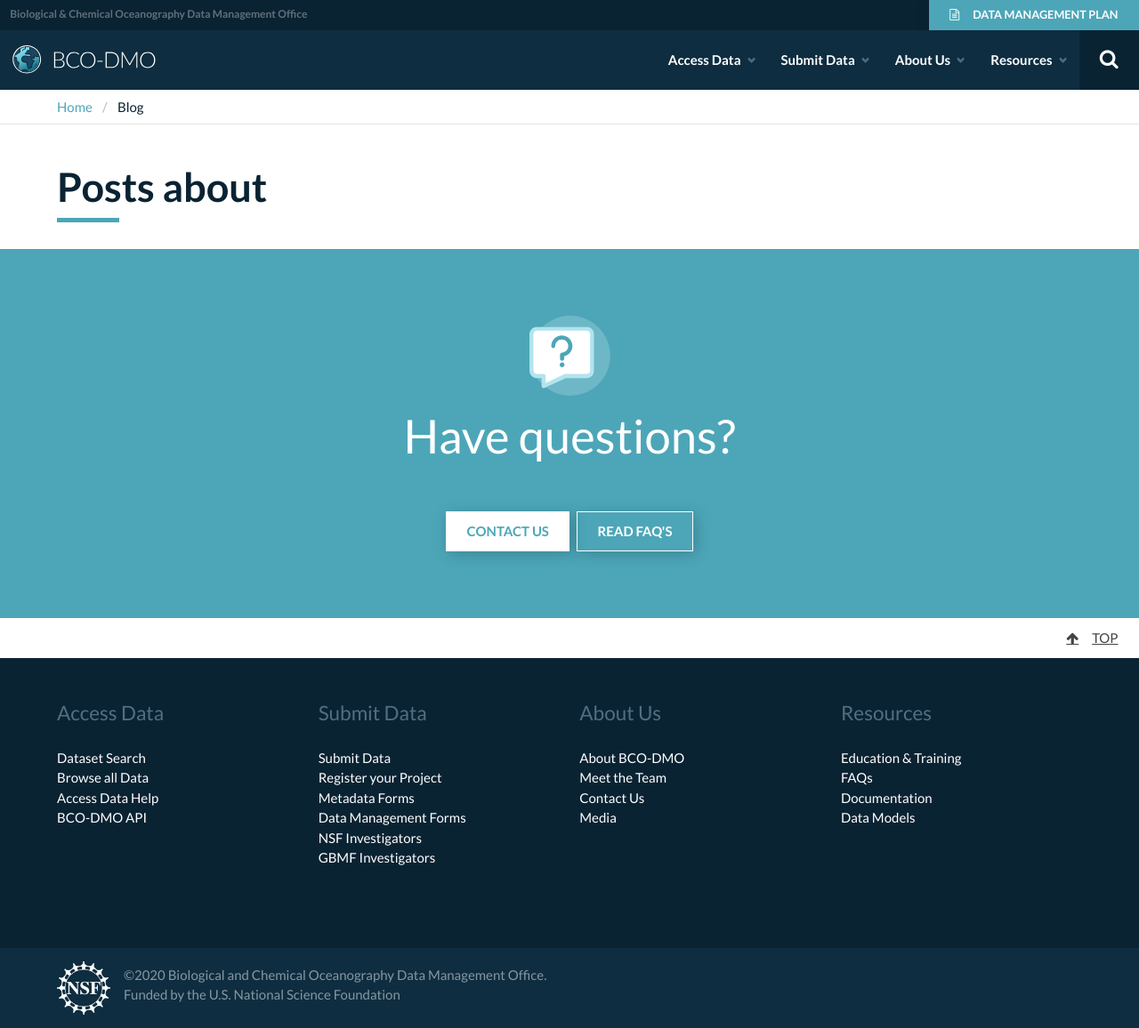
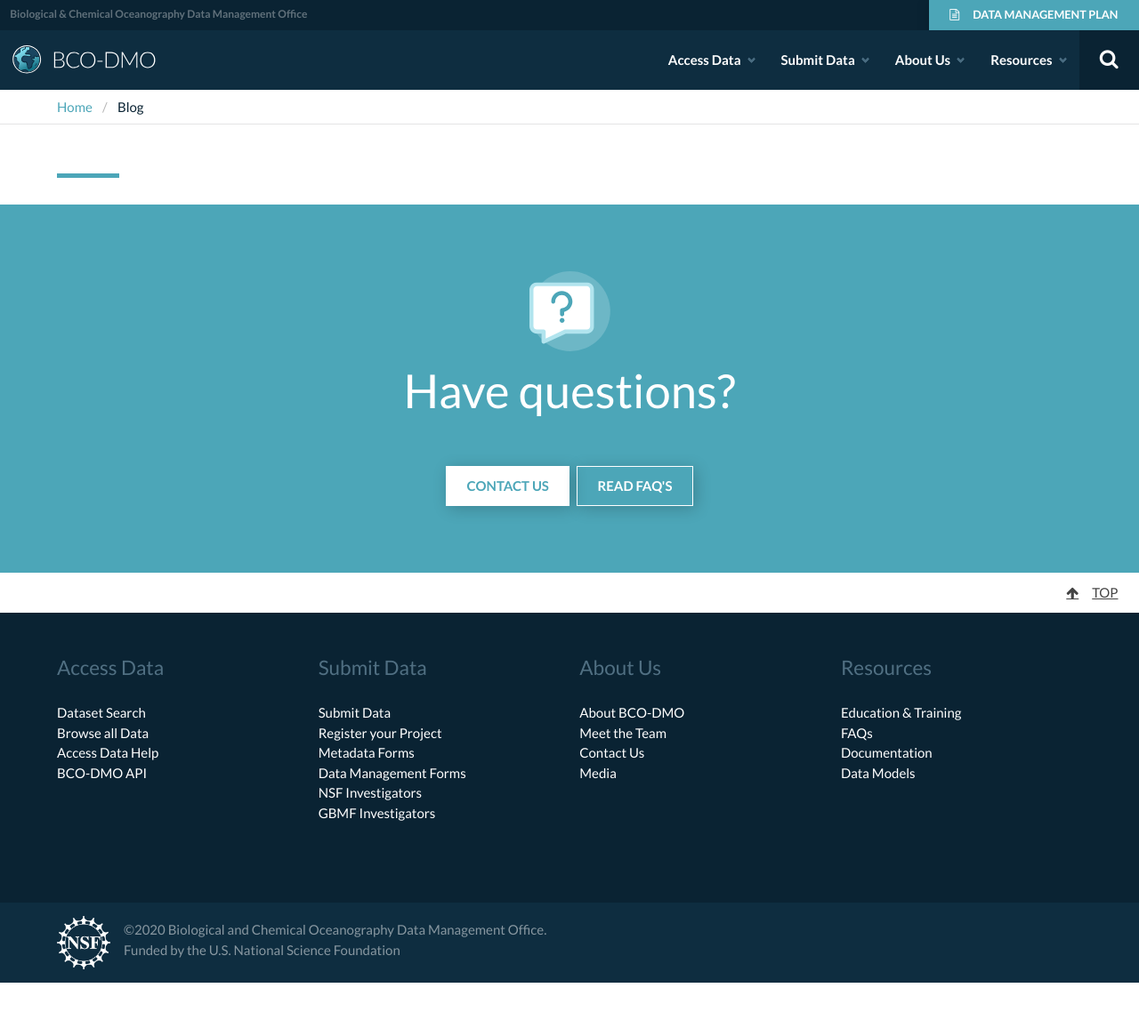
Before and after one commit to BCODMO/blog.bco-dmo.org, a Jekyll site: the page built from tag.html, in a window 1280 px wide. Shown: the whole page at 89% size. Built offline with Jekyll 4.4.1, drawn with Linux system fonts in a browser that asks for light colours; after the commit the page ends 1105 px from its top, so only the background shows below that.

Commit message:
Update tag.html

```diff
--- a/tag.html
+++ b/tag.html
@@ -4,7 +4,7 @@
 js_includes:
   - tag-page
 ---
-<h1 class="title is-1 is-primary padding-bot-1 margin-bot-2-important">Posts about <em id="title-tag"></em></h1>
+<h1 id="title-tag" class="title is-1 is-primary padding-bot-1 margin-bot-2-important"></h1>
 
 {% comment %}
 =======================
```
